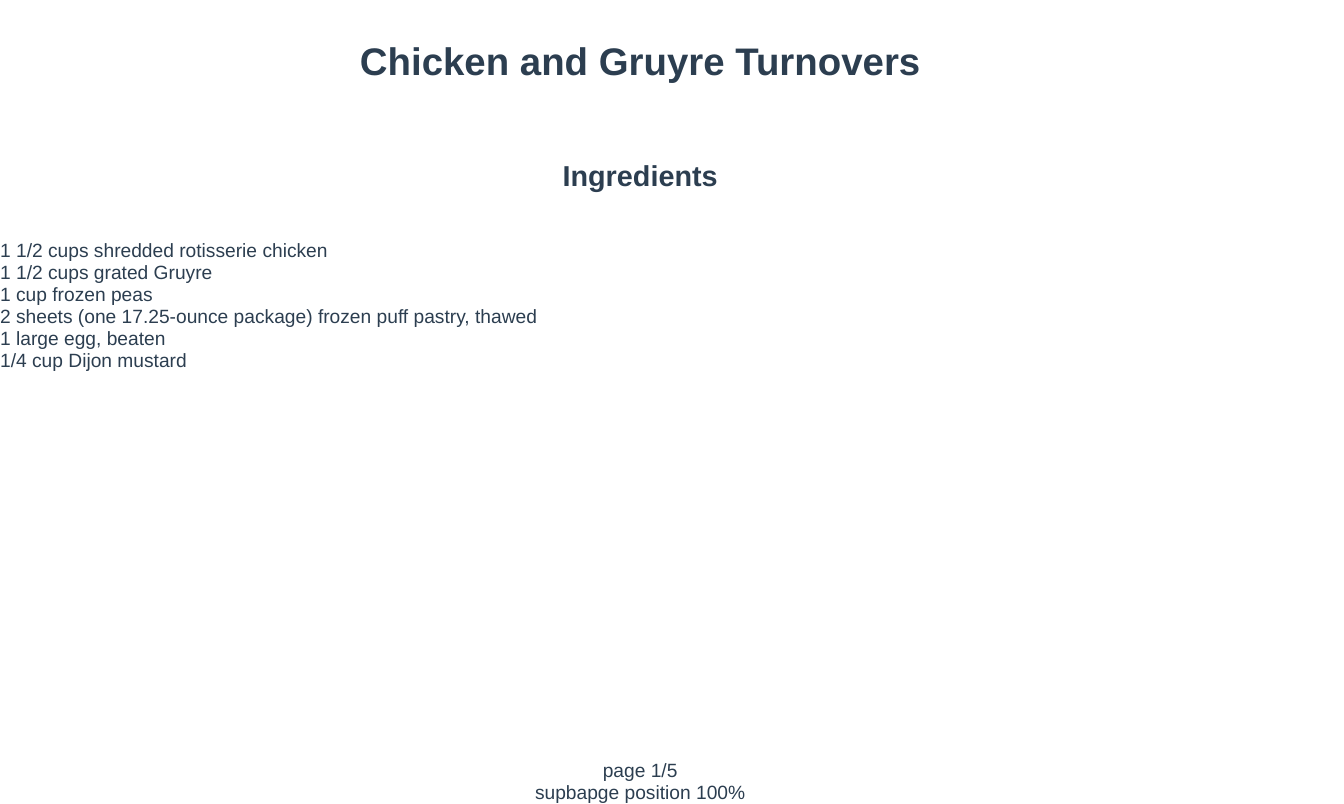
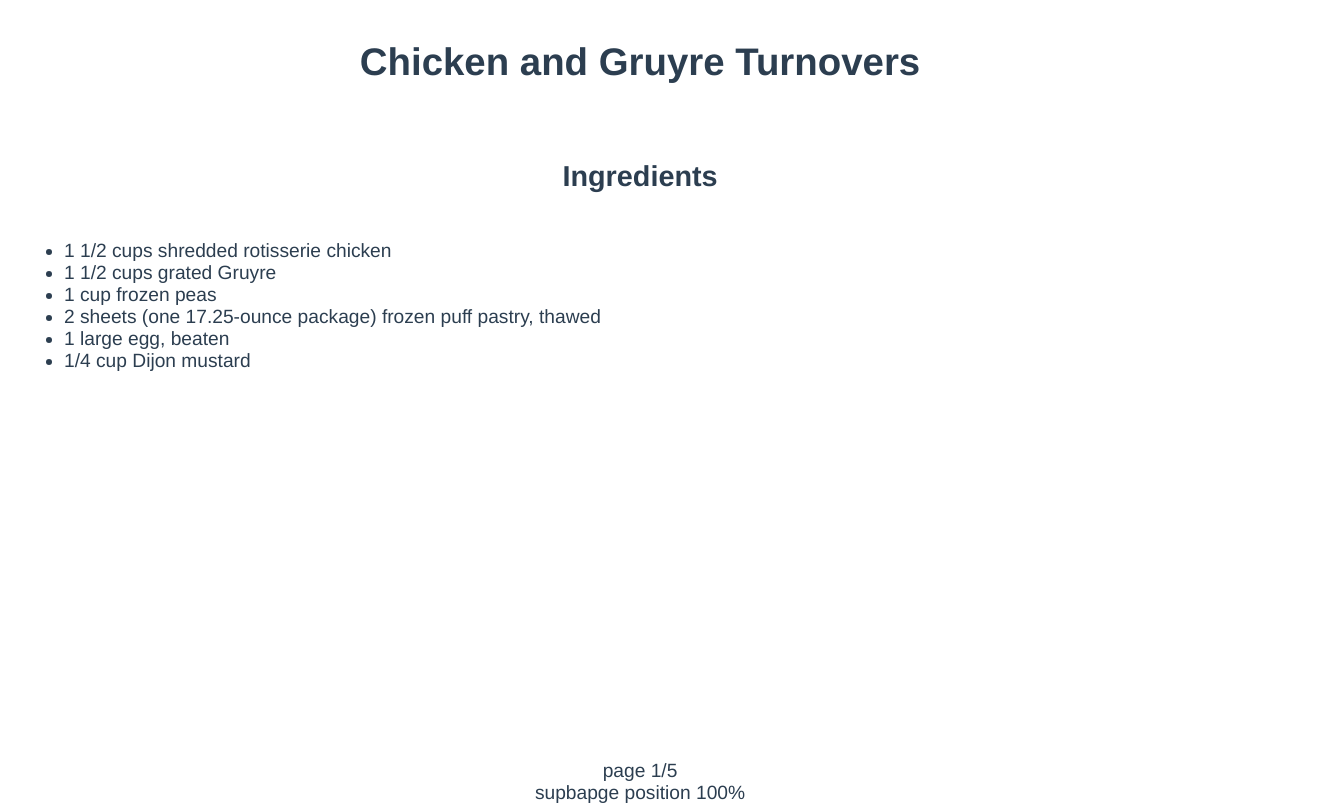
Before and after one commit to mdimec4/eCookbook, a Vue app in the folder src/chef/web/spa/: page /recipe_viewer/1 in a window 1280 px wide. Shown: the whole page, 1344 px wide, since content can reach past the window. Built offline with nearby package versions, Linux system fonts and the light colour scheme; some icons are missing.

Commit message:
left padding for conntent

```diff
--- a/src/chef/web/spa/src/components/recipe_viewer.vue
+++ b/src/chef/web/spa/src/components/recipe_viewer.vue
@@ -87,7 +87,7 @@
     {
       "number": 2,
       "image_url": "http://static.food2fork.com/chickenturnover2_300e6667e66.jpg",
-      "instruction": "2 lorem ipsum sdfsdfgf \\n sdf\\nga\\nsd\\ngasd\\nfg\\ndd\\ndddddd\\nddd\\ndd\\ndd\\ndd\\ndd\\ndddddddd\\ndddddd\\nddddd\\n1223344\\n566778\\n89890-\\n0-\\n646\\n364\\n6346\\n343646\\n3456534\\n6544\\n4444\\n4444444\\n44444\\n44444444444\\n4444444\\n444444\\n444444\\nmiha"
+      "instruction": "2 lorem ipsum sdfs<br>dfgf \\n sdf\\nga\\nsd\\ngasd\\nfg\\ndd\\ndddddd\\nddd\\ndd\\ndd\\ndd\\ndd\\ndddddddd\\ndddddd\\nddddd\\n1223344\\n566778\\n89890-\\n0-\\n646\\n364\\n6346\\n343646\\n3456534\\n6544\\n4444\\n4444444\\n44444\\n44444444444\\n4444444\\n444444\\n444444\\nmiha"
     },
     {
       "number": 3,
@@ -360,6 +360,7 @@
     height: 10vh
 }
 #content {
+    padding-left: 5vw;
     text-align: left;
     display: block;
     overflow: hidden;
```
